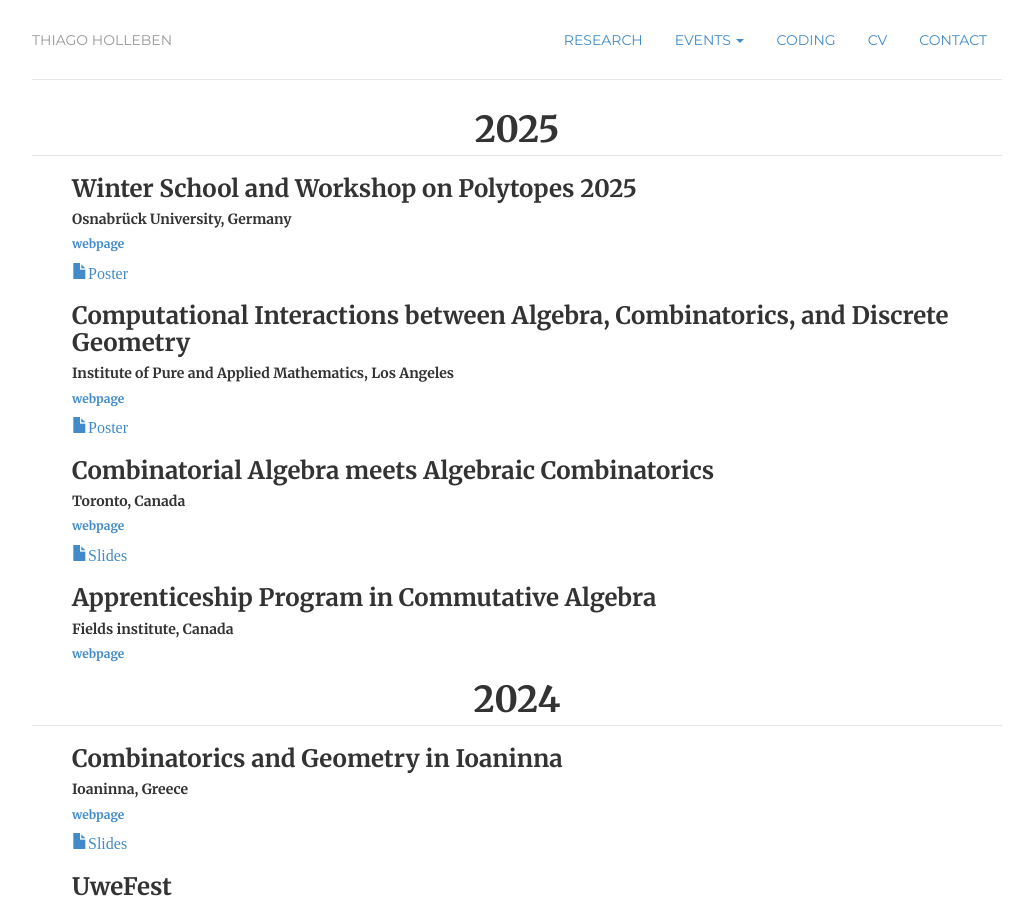
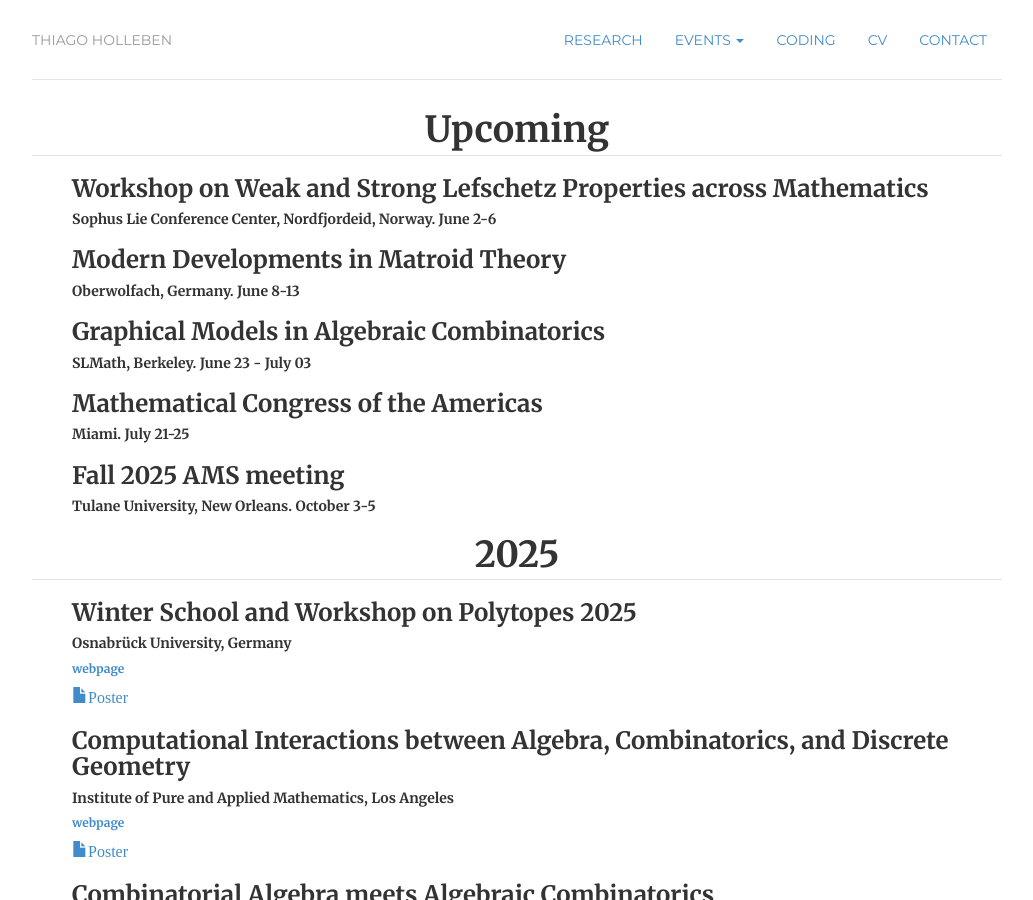
Before and after one commit to hollebenthiago/hollebenthiago.github.io, a Jekyll site: the page built from attended/index.html, in a window 1280 px wide and 900 px high. Shown: the whole window, without its empty margins (123-1156 px from the left). Built offline with Jekyll 4.4.1, drawn with Linux system fonts in a browser that asks for light colours.

Commit message:
started upcoming events

```diff
--- a/attended/index.html
+++ b/attended/index.html
@@ -6,6 +6,53 @@ description: Thiago Holleben is a PhD candidate at Dalhousie University.
 ---
 
 <div class="year">
+
+    <h1>Upcoming</h1>
+
+    <div class="paper-list">
+        <ul>
+            <li>
+                <h3>
+                    Workshop on Weak and Strong Lefschetz Properties across Mathematics
+                </h3>
+                <h5>
+                    Sophus Lie Conference Center, Nordfjordeid, Norway. June 2-6
+                </h5>
+            </li>
+            <li>
+                <h3>
+                    Modern Developments in Matroid Theory
+                </h3>
+                <h5>
+                    Oberwolfach, Germany. June 8-13
+                </h5>
+            </li>
+            <li>
+                <h3>
+                    Graphical Models in Algebraic Combinatorics
+                </h3>
+                <h5>
+                    SLMath, Berkeley. June 23 - July 03
+                </h5>
+            </li>
+            <li>
+                <h3>
+                    Mathematical Congress of the Americas
+                </h3>
+                <h5>
+                    Miami. July 21-25
+                </h5>
+            </li>
+            <li>
+                <h3>
+                    Fall 2025 AMS meeting
+                </h3>
+                <h5>
+                    Tulane University, New Orleans. October 3-5
+                </h5>
+            </li>
+        </ul>
+    </div>
     <h1>2025</h1>
 
     <div class="paper-list">
```
